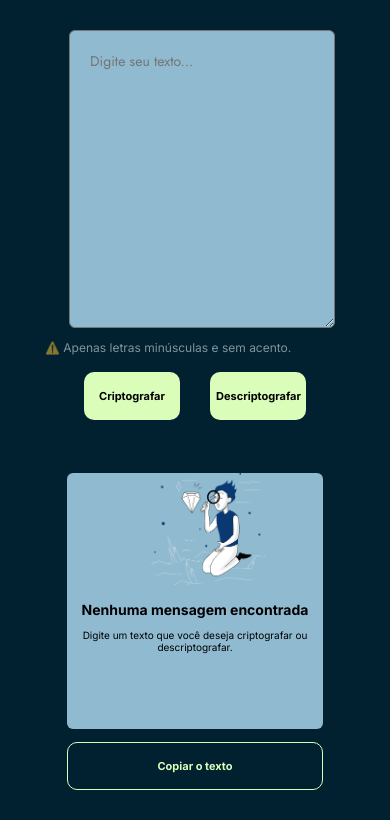
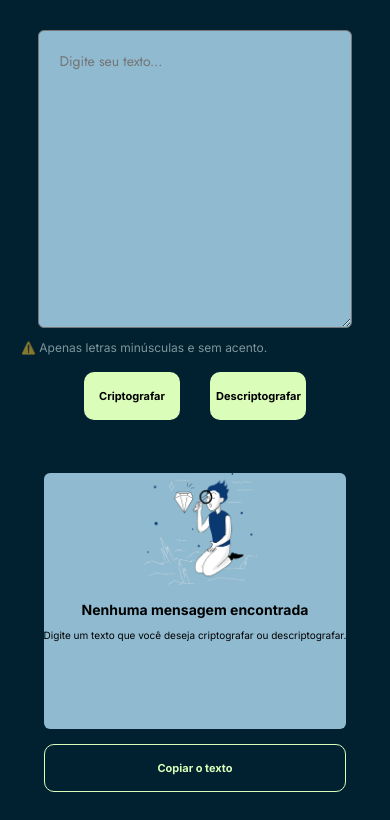
Before and after one commit to vitorvbtf/texto-criptografado, a plain HTML site: page index.html in a window 390 px wide. Shown: the part 91-911 px from the top of the page. Drawn offline with Linux system fonts and the light colour scheme; a web font is replaced by a local one.

Commit message:
arrumandando a responsividade

```diff
--- a/style.css
+++ b/style.css
@@ -170,9 +170,9 @@ div > p{
 
 @media(max-width:600px){
     #caixa-de-texto{
-        width: 14rem;
+        width: 17rem;
         height: 16rem;
-        margin-left: 8%;
+        margin-left: 5%;
         font-size: 14px;
     }
     .alerta{
@@ -189,7 +189,7 @@ div > p{
         font-size: 11px;
     }
     .secao-descriptografar > .caixa-resposta{
-        width: 16rem;
+        width: 100%;
         height: 16rem;
     }
     .copiar{
```
